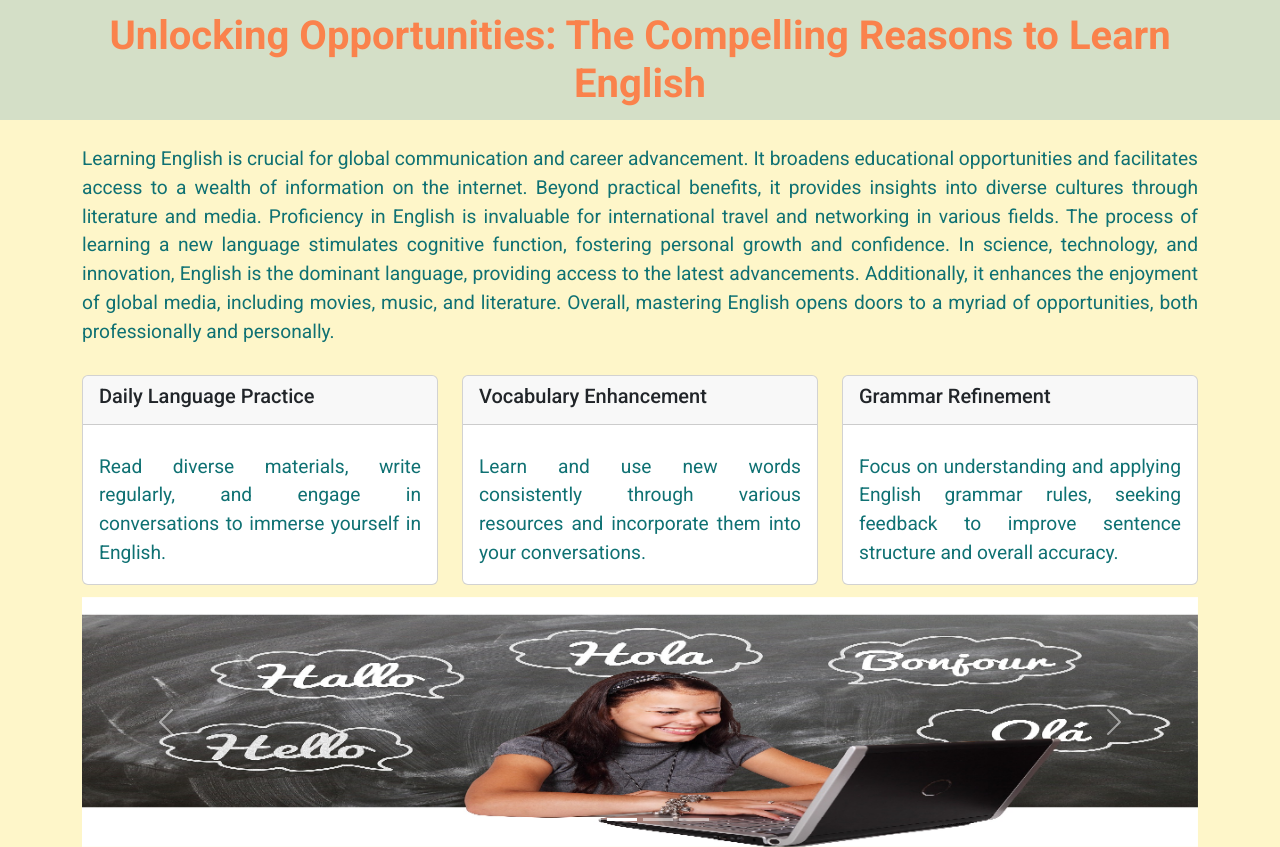
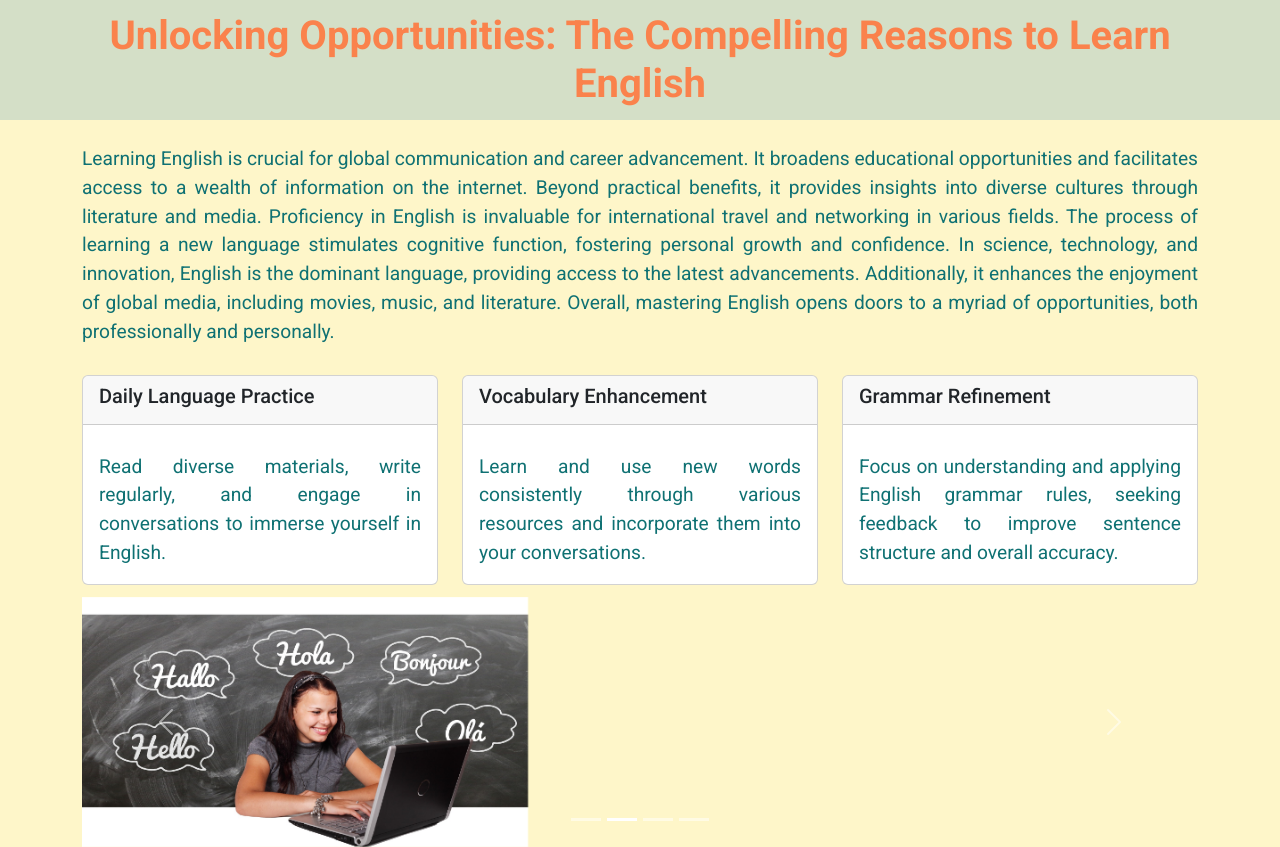
Before and after one commit to SilasFas/projeto-6-boostrap, a plain HTML site: page index.html in a window 1280 px wide. Drawn offline with nearby package versions, Linux system fonts and the light colour scheme.

Commit message:
finished assignment

```diff
--- a/index.html
+++ b/index.html
@@ -81,16 +81,16 @@
             <div class="carousel slide custom-carousel" data-bs-ride="carousel" id="change-image">
                 <div class="carousel-inner">
                     <div class="carousel-item active" data-bs-interval="3000">
-                        <img src="images/english (1).jpg" alt="english (1)">
+                        <img src="images/english (1).jpg" alt="english (1)" class="d-block w-100 max-width-img">
                     </div>
                     <div class="carousel-item" data-bs-interval="3000">
-                        <img src="images/english (2).jpg" alt="english (2)">
+                        <img src="images/english (2).jpg" alt="english (2)" class="d-block w-100 max-width-img">
                     </div>
                     <div class="carousel-item" data-bs-interval="3000">
-                        <img src="images/english (3).jpg" alt="english (3)">
+                        <img src="images/english (3).jpg" alt="english (3)" class="d-block w-100 max-width-img">
                     </div>
                     <div class="carousel-item" data-bs-interval="3000">
-                        <img src="images/english (4).jpg" alt="english (4)">
+                        <img src="images/english (4).jpg" alt="english (4)" class="d-block w-100 max-width-img">
                     </div>
                 </div>
                 <button class="carousel-control-prev" type="button" data-bs-target="#change-image" data-bs-slide="prev">
@@ -108,6 +108,7 @@
             </div>
         </div>
     </footer>
+
     <script src="https://cdn.jsdelivr.net/npm/bootstrap@5.3.2/dist/js/bootstrap.bundle.min.js"></script>
 </body>
 
--- a/style.css
+++ b/style.css
@@ -61,8 +61,27 @@ p {
     margin-top: 0 !important;
 }
 
-.carousel{
-    width: 100%;
-    display: flex;
-    justify-content: center;
+.max-width-img {
+    max-width: 100%;
 }
+
+@media (min-width: 768px) {
+    .max-width-img {
+        max-width: 75%;
+        /* Ou ajuste conforme necessário */
+    }
+}
+
+@media (min-width: 992px) {
+    .max-width-img {
+        max-width: 50%;
+        /* Ou ajuste conforme necessário */
+    }
+}
+
+@media (min-width: 1200px) {
+    .max-width-img {
+        max-width: 40%;
+        /* Ou ajuste conforme necessário */
+    }
+}
```
